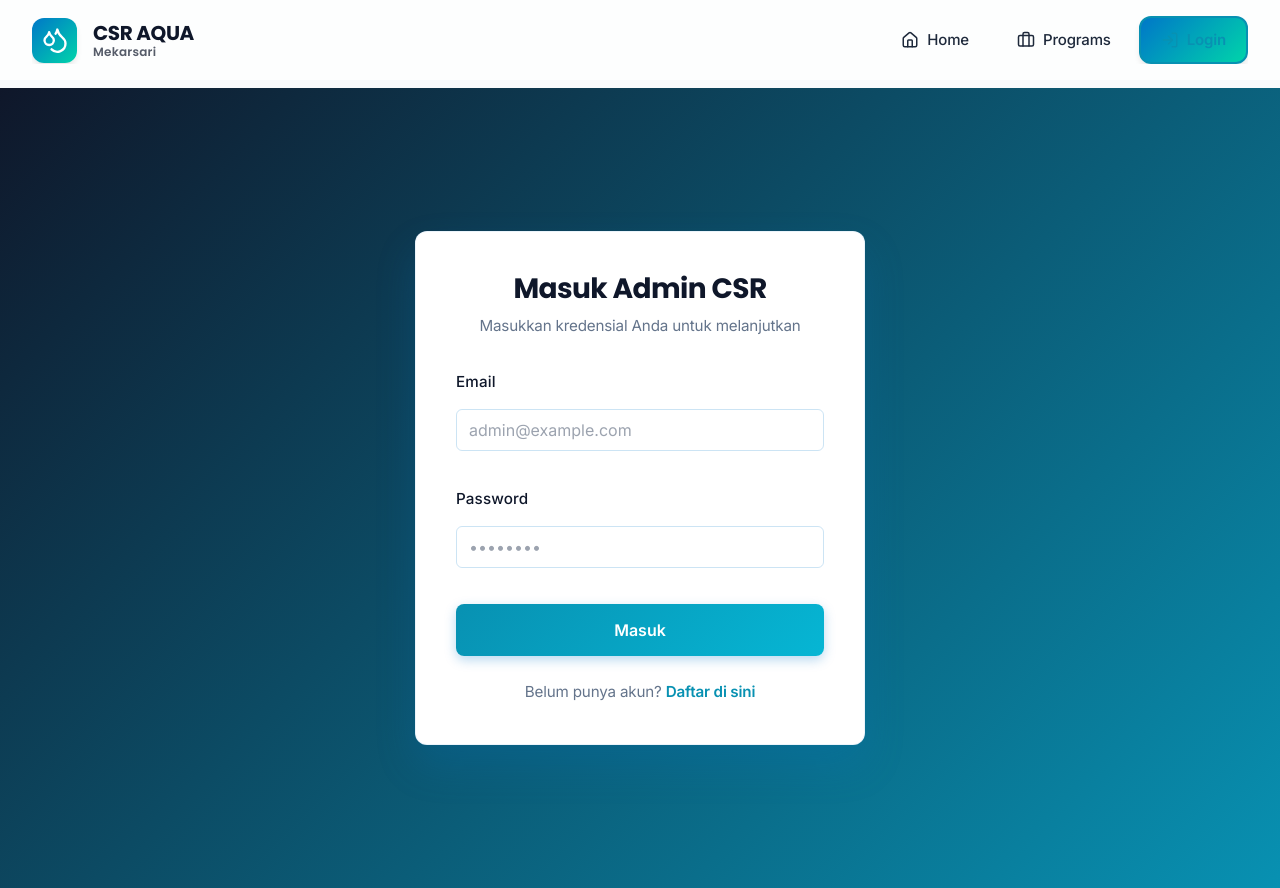
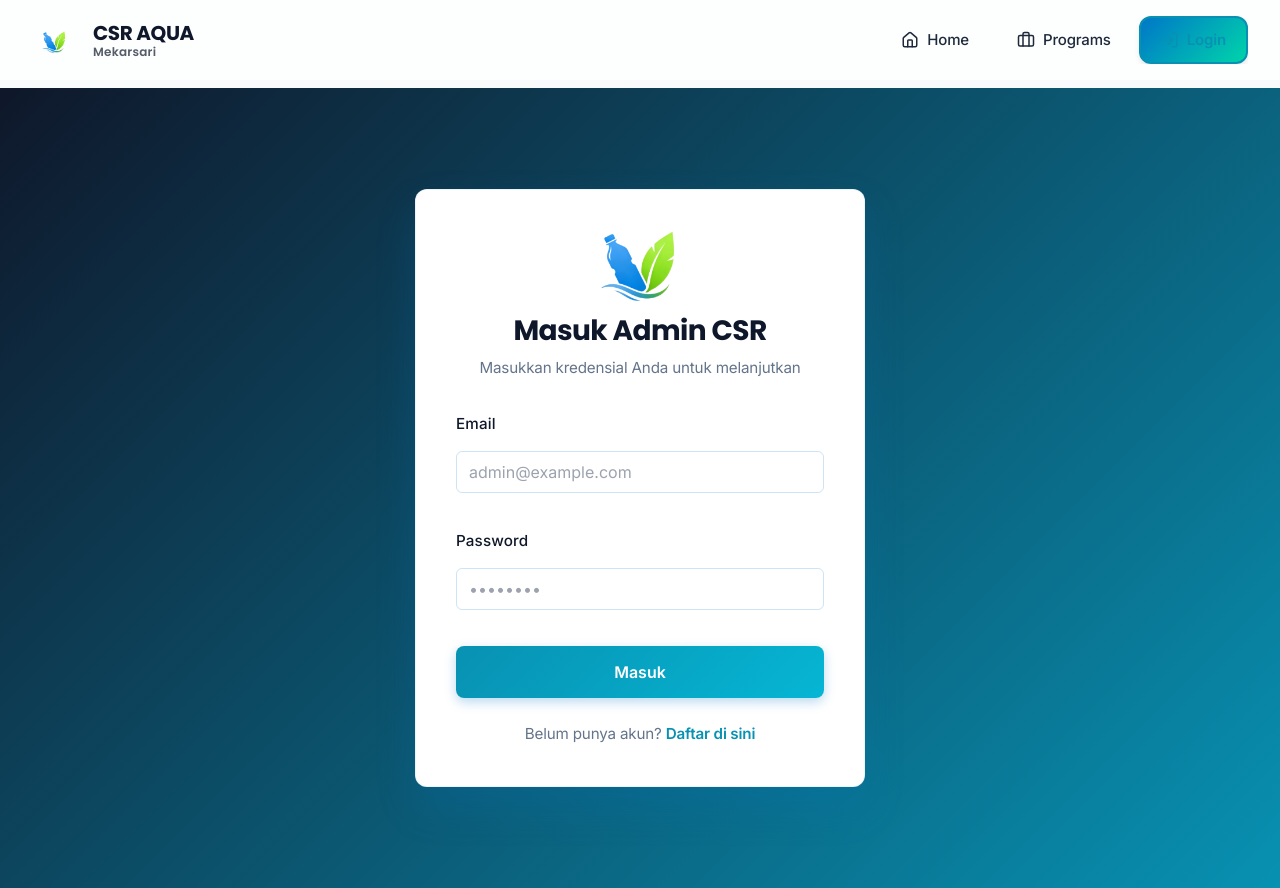
Before and after one commit to kittoys/CSR, a React (Create React App) app in the folder frontend/: page /login in a window 1280 px wide. Built offline with nearby package versions, Linux system fonts and the light colour scheme.

Commit message:
Use custom logo_CSR_AQUA and remove navbar animations

```diff
--- a/frontend/src/components/Navbar.css
+++ b/frontend/src/components/Navbar.css
@@ -66,19 +66,25 @@
   justify-content: center;
   width: 45px;
   height: 45px;
-  background: var(--gradient-primary);
+  background: var(--gradient-white);
   border-radius: var(--radius-lg);
-  color: white;
-  box-shadow: var(--shadow-md);
 }
 
 .navbar__logo svg {
   display: block;
-  width: 28px;
-  height: 28px;
+  width: 45px;
+  height: 45px;
   stroke: currentColor;
   fill: none;
   stroke-width: 2;
+}
+
+/* Support image logo inside the logo container */
+.navbar__logo img {
+  display: block;
+  width: 45px;
+  height: 45px;
+  object-fit: contain;
 }
 
 .navbar__title {
@@ -328,6 +334,11 @@
     height: 26px;
   }
 
+  .navbar__logo img {
+    width: 26px;
+    height: 26px;
+  }
+
   .navbar__title-main {
     font-size: 1.125rem;
   }
@@ -364,6 +375,11 @@
   }
 
   .navbar__logo svg {
+    width: 24px;
+    height: 24px;
+  }
+
+  .navbar__logo img {
     width: 24px;
     height: 24px;
   }
@@ -410,6 +426,11 @@
     height: 22px;
   }
 
+  .navbar__logo img {
+    width: 22px;
+    height: 22px;
+  }
+
   .navbar__title-main {
     font-size: 1rem;
   }
--- a/frontend/src/components/Navbar.jsx
+++ b/frontend/src/components/Navbar.jsx
@@ -2,7 +2,6 @@
 import { useEffect, useState } from "react";
 import { getAuthToken, logoutUser } from "../api/auth";
 import {
-  Droplets,
   Home,
   Briefcase,
   FileText,
@@ -12,7 +11,7 @@
   Menu,
   X,
 } from "lucide-react";
-import { motion, AnimatePresence } from "framer-motion";
+// Animations removed: framer-motion no longer used
 import "./Navbar.css";
 
 const Navbar = () => {
@@ -20,6 +19,7 @@
   const navigate = useNavigate();
   const [scrolled, setScrolled] = useState(false);
   const [mobileMenuOpen, setMobileMenuOpen] = useState(false);
+  const [logoSrc, setLogoSrc] = useState("/logo_CSR_AQUA.png");
 
   useEffect(() => {
     const onScroll = () => {
@@ -44,26 +44,22 @@
   if (token) {
     navLinks.push(
       { to: "/proposals", label: "Proposals", icon: FileText },
-      { to: "/admin", label: "Admin", icon: Shield }
+      { to: "/admin", label: "Admin", icon: Shield },
     );
   }
 
   return (
     <>
-      <motion.header
-        initial={{ y: -100 }}
-        animate={{ y: 0 }}
-        className={`navbar ${scrolled ? "navbar--scrolled" : ""}`}
-      >
+      <header className={`navbar ${scrolled ? "navbar--scrolled" : ""}`}>
         <div className="navbar__container">
           <NavLink to="/" className="navbar__brand">
-            <motion.div
-              className="navbar__logo"
-              whileHover={{ rotate: 360 }}
-              transition={{ duration: 0.6 }}
-            >
-              <Droplets size={28} />
-            </motion.div>
+            <div className="navbar__logo">
+              <img
+                src={logoSrc}
+                alt="CSR Aqua Logo"
+                onError={() => setLogoSrc("/logo_CSR_AQUA.png")}
+              />
+            </div>
             <span className="navbar__title">
               <span className="navbar__title-main">CSR AQUA</span>
               <span className="navbar__title-sub">Mekarsari</span>
@@ -87,15 +83,10 @@
             ))}
 
             {token ? (
-              <motion.button
-                onClick={handleLogout}
-                className="navbar__logout"
-                whileHover={{ scale: 1.05 }}
-                whileTap={{ scale: 0.95 }}
-              >
+              <button onClick={handleLogout} className="navbar__logout">
                 <LogOut size={18} />
                 <span>Logout</span>
-              </motion.button>
+              </button>
             ) : (
               <NavLink
                 to="/login"
@@ -112,41 +103,25 @@
           </nav>
 
           {/* Mobile Menu Button */}
-          <motion.button
+          <button
             className="navbar__toggle"
             onClick={() => setMobileMenuOpen(!mobileMenuOpen)}
-            whileTap={{ scale: 0.9 }}
           >
             {mobileMenuOpen ? <X size={24} /> : <Menu size={24} />}
-          </motion.button>
+          </button>
         </div>
-      </motion.header>
+      </header>
 
       {/* Mobile Menu */}
-      <AnimatePresence>
       {mobileMenuOpen && (
         <>
-            <motion.div
+          <div
             className="navbar__mobile-backdrop"
-              initial={{ opacity: 0 }}
-              animate={{ opacity: 1 }}
-              exit={{ opacity: 0 }}
             onClick={() => setMobileMenuOpen(false)}
           />
-            <motion.nav
-              className="navbar__links navbar__links--mobile"
-              initial={{ x: "100%" }}
-              animate={{ x: 0 }}
-              exit={{ x: "100%" }}
-              transition={{ type: "spring", damping: 25, stiffness: 200 }}
-            >
-              {navLinks.map(({ to, label, icon: Icon, end }, index) => (
-                <motion.div
-                  key={to}
-                  initial={{ opacity: 0, x: 50 }}
-                  animate={{ opacity: 1, x: 0 }}
-                  transition={{ delay: index * 0.1 }}
-                >
+          <nav className="navbar__links navbar__links--mobile">
+            {navLinks.map(({ to, label, icon: Icon, end }) => (
+              <div key={to}>
                 <NavLink
                   to={to}
                   end={end}
@@ -158,26 +133,16 @@
                   <Icon size={20} />
                   <span>{label}</span>
                 </NavLink>
-                </motion.div>
+              </div>
             ))}
 
             {token ? (
-                <motion.button
-                  onClick={handleLogout}
-                  className="navbar__logout"
-                  initial={{ opacity: 0, x: 50 }}
-                  animate={{ opacity: 1, x: 0 }}
-                  transition={{ delay: navLinks.length * 0.1 }}
-                >
+              <button onClick={handleLogout} className="navbar__logout">
                 <LogOut size={20} />
                 <span>Logout</span>
-                </motion.button>
+              </button>
             ) : (
-                <motion.div
-                  initial={{ opacity: 0, x: 50 }}
-                  animate={{ opacity: 1, x: 0 }}
-                  transition={{ delay: navLinks.length * 0.1 }}
-                >
+              <div>
                 <NavLink
                   to="/login"
                   className={({ isActive }) =>
@@ -190,12 +155,11 @@
                   <LogIn size={20} />
                   <span>Login</span>
                 </NavLink>
-                </motion.div>
+              </div>
             )}
-            </motion.nav>
+          </nav>
         </>
       )}
-      </AnimatePresence>
     </>
   );
 };
--- a/frontend/src/pages/Login.css
+++ b/frontend/src/pages/Login.css
@@ -38,6 +38,15 @@
   position: relative;
   overflow: hidden;
   border: 1px solid rgba(0, 119, 200, 0.08);
+}
+
+.login-logo {
+  display: flex;
+  align-items: center;
+  justify-content: center;
+  width: 145px;
+  height: 60px;
+  margin: 0 auto 1.5rem auto;
 }
 
 .login-card::before {
--- a/frontend/src/pages/Login.jsx
+++ b/frontend/src/pages/Login.jsx
@@ -44,6 +44,9 @@
     <div className="login-page">
       <div className="login-container">
         <div className="login-card">
+          <div className="login-logo">
+            <img src="/logo_CSR_AQUA.png" alt="CSR Aqua Logo" />
+          </div>
           <h1 className="login-title">Masuk Admin CSR</h1>
           <p className="login-subtitle">
             Masukkan kredensial Anda untuk melanjutkan
```
Also changed, not shown: frontend/public/logo_CSR_AQUA.png (added), 3 other files (tests, documents, lock files or other folders). Lines whose indentation alone changed are shown as unchanged.
